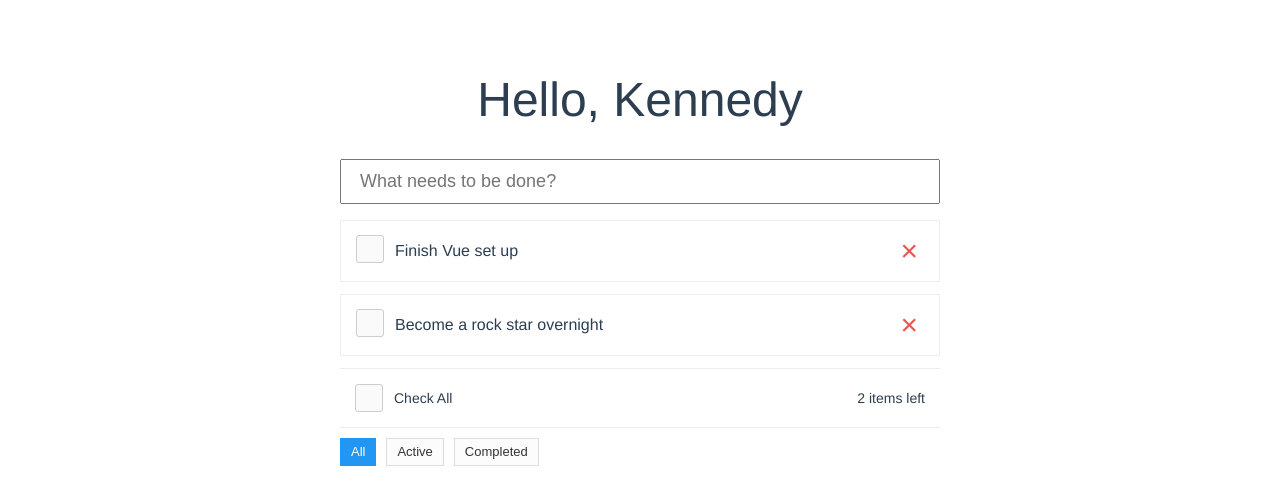
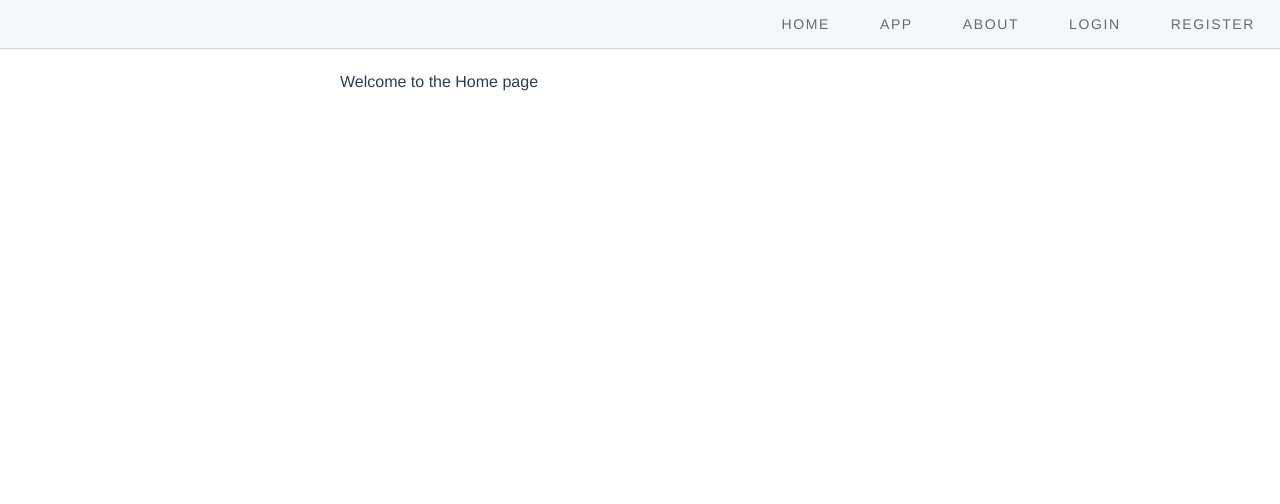
Before and after one commit to kennedy-osaze/vue-todo-app, a Vue app: page / in a window 1280 px wide. Shown: the top 504 px of the page. Built offline with nearby package versions, Linux system fonts and the light colour scheme.

Commit message:
Modify app ui layout to support multiple pages

```diff
--- a/public/index.html
+++ b/public/index.html
@@ -6,6 +6,12 @@
     <meta name="viewport" content="width=device-width,initial-scale=1.0">
     <link rel="icon" href="<%= BASE_URL %>favicon.ico">
     <title>Vue Todo App</title>
+
+    <style>
+      body {
+        margin: 0;
+      }
+    </style>
   </head>
   <body>
     <noscript>
--- a/src/App.vue
+++ b/src/App.vue
@@ -1,6 +1,16 @@
 <template>
-  <div id="app" class="container">
-    <router-view></router-view>
+  <div id="app">
+    <ul class="nav">
+      <li><router-link :to="{ name: 'home' }">Home</router-link></li>
+      <li><router-link :to="{ name: 'todos' }">App</router-link></li>
+      <li><router-link :to="{ name: 'about' }">About</router-link></li>
+      <li><router-link :to="{ name: 'login' }">Login</router-link></li>
+      <li><router-link :to="{ name: 'register' }">Register</router-link></li>
+    </ul>
+
+    <div class="container">
+      <router-view></router-view>
+    </div>
   </div>
 </template>
 
@@ -21,17 +31,29 @@
   color: #2c3e50;
 }
 
-#nav {
-  padding: 30px;
+.flex-center {
+  display: flex;
+  justify-content: center;
 }
 
-#nav a {
-  font-weight: bold;
-  color: #2c3e50;
+.nav {
+  display: flex;
+  list-style: none;
+  padding: 15px 0;
+  margin: 0;
+  justify-content: flex-end;
+  background: #f5f8fa;
+  border-bottom: 1px solid lightgray;
+  margin-bottom: 24px;
 }
 
-#nav a.router-link-exact-active {
-  color: #42b983;
+.nav a {
+  color: #636b6f;
+  padding: 0 25px;
+  font-size: 14px;
+  letter-spacing: .1rem;
+  text-decoration: none;
+  text-transform: uppercase;
 }
 
 .text-center {
--- a/src/router.js
+++ b/src/router.js
@@ -1,6 +1,10 @@
 import Vue from 'vue'
 import Router from 'vue-router'
 import Home from './views/Home.vue'
+import About from './views/About.vue'
+import Login from './views/auth/Login.vue'
+import Register from './views/auth/Register.vue'
+import Todos from './views/Todos.vue'
 
 Vue.use(Router)
 
@@ -12,6 +16,26 @@ export default new Router({
       path: '/',
       name: 'home',
       component: Home
+    },
+    {
+      path: '/about',
+      name: 'about',
+      component: About
+    },
+    {
+      path: '/login',
+      name: 'login',
+      component: Login
+    },
+    {
+      path: '/register',
+      name: 'register',
+      component: Register
+    },
+    {
+      path: '/todos',
+      name: 'todos',
+      component: Todos
     }
   ]
 })
--- /dev/null
+++ b/src/views/About.vue
@@ -0,0 +1,5 @@
+<template>
+  <div id="about">
+    Welcome to the About us Page
+  </div>
+</template>
--- a/src/views/Home.vue
+++ b/src/views/Home.vue
@@ -1,28 +1,5 @@
 <template>
-  <div class="home">
-    <!-- <img alt="Vue logo" class="logo" src="../assets/logo.png"> -->
-    <h1 class="header">Hello, Kennedy</h1>
-    <todo-item-create></todo-item-create>
-    <todo-list></todo-list>
+  <div id="home">
+    Welcome to the Home page
   </div>
 </template>
-
-<script>
-// @ is an alias to /src
-import TodoList from '@/components/TodoList.vue'
-import TodoItemCreate from '@/components/TodoItemCreate.vue'
-
-export default {
-  name: 'home',
-  components: { TodoList, TodoItemCreate }
-}
-</script>
-
-<style scoped>
-  .header {
-    font-weight: 100;
-    font-size: 3em;
-    text-align: center;
-    margin-top: 1.5em;
-  }
-</style>
--- /dev/null
+++ b/src/views/Todos.vue
@@ -0,0 +1,28 @@
+<template>
+  <div class="home">
+    <!-- <img alt="Vue logo" class="logo" src="../assets/logo.png"> -->
+    <h1 class="header">Hello, Kennedy</h1>
+    <todo-item-create></todo-item-create>
+    <todo-list></todo-list>
+  </div>
+</template>
+
+<script>
+// @ is an alias to /src
+import TodoList from '@/components/TodoList.vue'
+import TodoItemCreate from '@/components/TodoItemCreate.vue'
+
+export default {
+  name: 'home',
+  components: { TodoList, TodoItemCreate }
+}
+</script>
+
+<style scoped>
+  .header {
+    font-weight: 100;
+    font-size: 3em;
+    text-align: center;
+    margin-top: 1.5em;
+  }
+</style>
--- /dev/null
+++ b/src/views/auth/Login.vue
@@ -0,0 +1,5 @@
+<template>
+  <div id="login" class="flex-center">
+    Welcome to the Login Page
+  </div>
+</template>
--- /dev/null
+++ b/src/views/auth/Register.vue
@@ -0,0 +1,5 @@
+<template>
+  <div id="register" class="flex-center">
+    Welcome to the Register Page
+  </div>
+</template>
```
